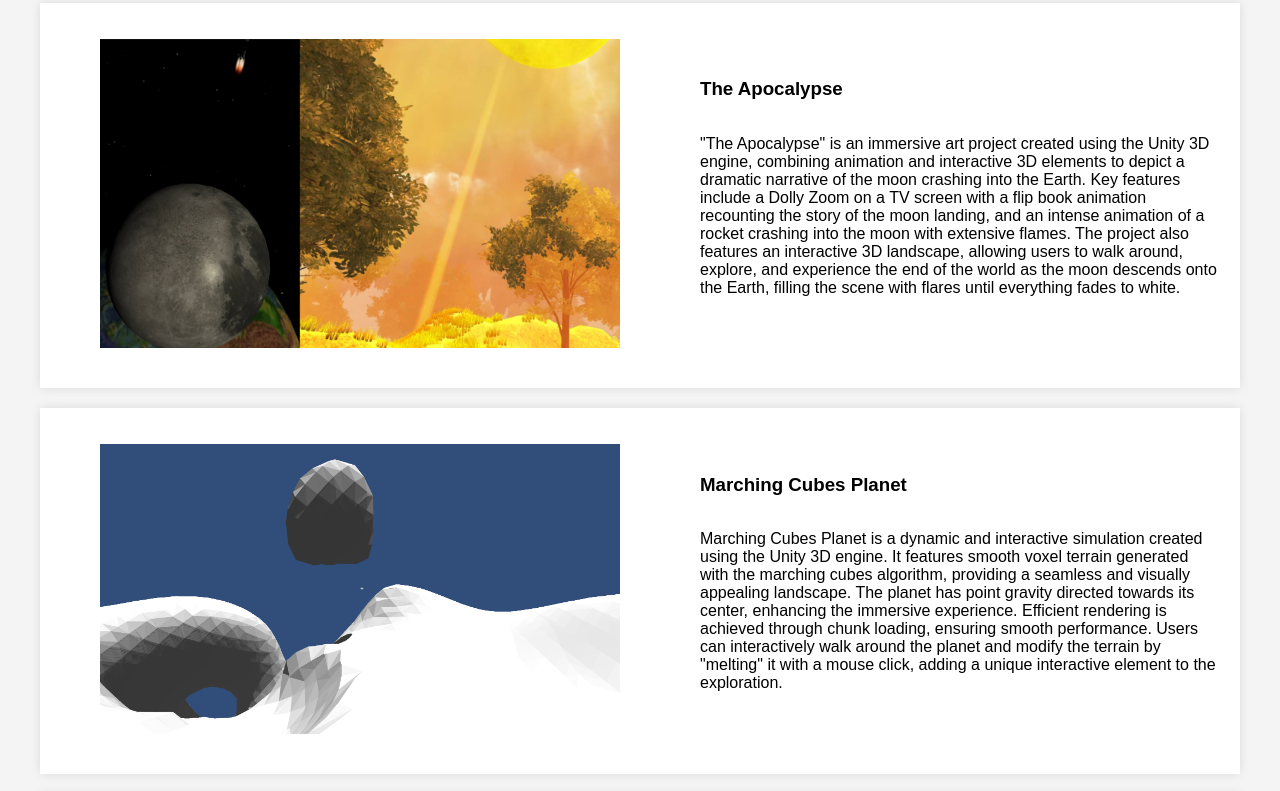
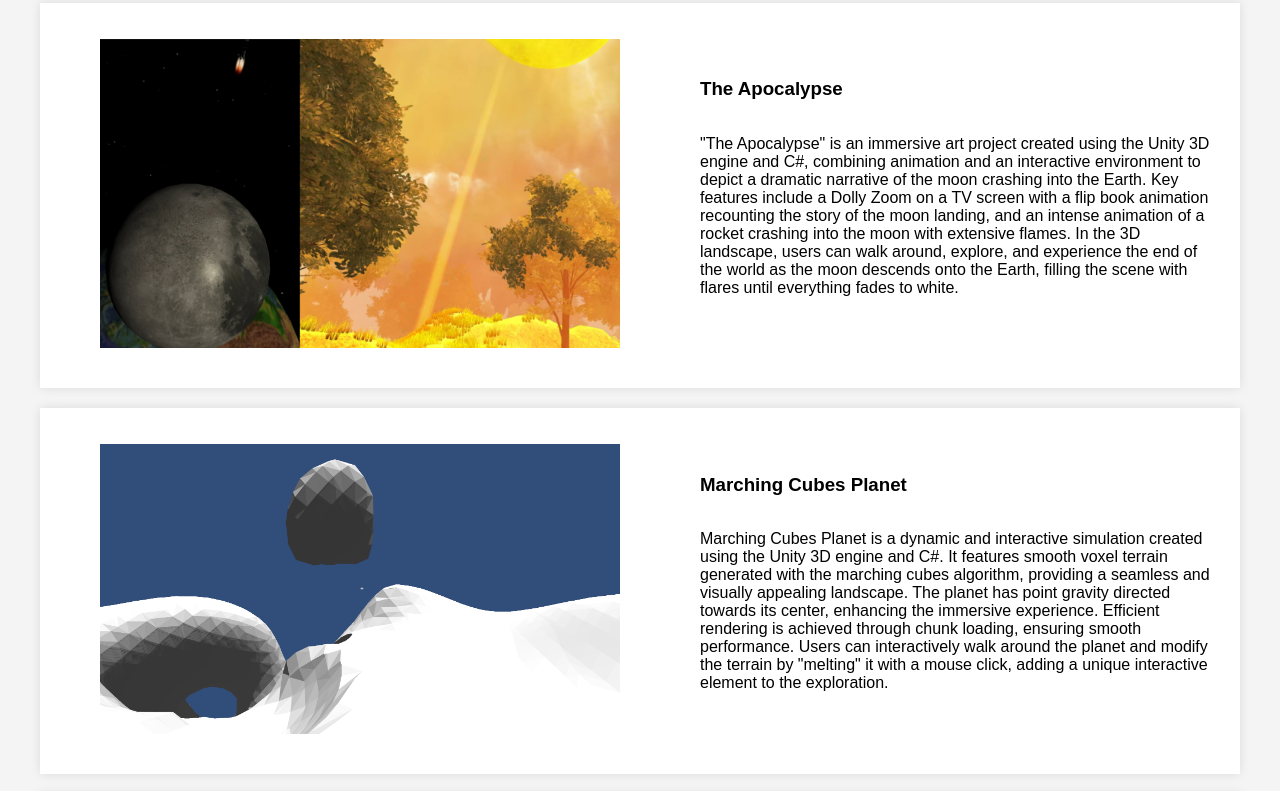
Before and after one commit to lischilpp/lischilpp.github.io, a plain HTML site: page index.html in a window 1280 px wide. Shown: the part 2193-2984 px from the top of the page. Drawn offline with Linux system fonts and the light colour scheme.

Commit message:
update descriptions

```diff
--- a/index.html
+++ b/index.html
@@ -91,7 +91,8 @@
             <div class="project-details">
                 <h3>OpenGL 3D-Engine</h3>
                 <p>
-                    This OpenGL 3D engine provides a comprehensive platform for developing and rendering 3D graphics.
+                    This OpenGL 3D engine provides a comprehensive platform for developing and rendering 3D graphics
+                    using the C++ programming language.
                     It features user-friendly mesh and scene management capabilities,
                     allowing for efficient handling and manipulation of complex 3D models and environments.
                     Using a modular approach for all components and engine features,
@@ -123,6 +124,8 @@
                     rectangles, circles, cuboids, and tetrahedrons.
                     Additionally, it can plot 1D and 2D functions, making it a versatile
                     and user-friendly tool for educational and professional use.
+                    The tool is implemented using JavaScript and the HTML5 Canvas element,
+                    ensuring a responsive and interactive user experience directly within the web browser.
                 </p>
                 <a href="https://github.com/lischilpp/MathPlotter" target="_blank">View on GitHub</a>
             </div>
@@ -134,13 +137,13 @@
             <div class="project-details">
                 <h3>The Apocalypse</h3>
                 <p>
-                    "The Apocalypse" is an immersive art project created using the Unity 3D engine,
-                    combining animation and interactive 3D elements to depict a dramatic narrative
+                    "The Apocalypse" is an immersive art project created using the Unity 3D engine and C#,
+                    combining animation and an interactive environment to depict a dramatic narrative
                     of the moon crashing into the Earth.
                     Key features include a Dolly Zoom on a TV screen with a flip book animation
                     recounting the story of the moon landing, and an intense animation of a rocket
                     crashing into the moon with extensive flames.
-                    The project also features an interactive 3D landscape, allowing users to walk around,
+                    In the 3D landscape, users can walk around,
                     explore, and experience the end of the world as the moon descends onto the Earth,
                     filling the scene with flares until everything fades to white.
                 </p>
@@ -153,7 +156,7 @@
             <div class="project-details">
                 <h3>Marching Cubes Planet</h3>
                 <p>
-                    Marching Cubes Planet is a dynamic and interactive simulation created using the Unity 3D engine.
+                    Marching Cubes Planet is a dynamic and interactive simulation created using the Unity 3D engine and C#.
                     It features smooth voxel terrain generated with the marching cubes algorithm,
                     providing a seamless and visually appealing landscape. The planet has point gravity directed towards its center,
                     enhancing the immersive experience. Efficient rendering is achieved through chunk loading, ensuring smooth performance.
```
